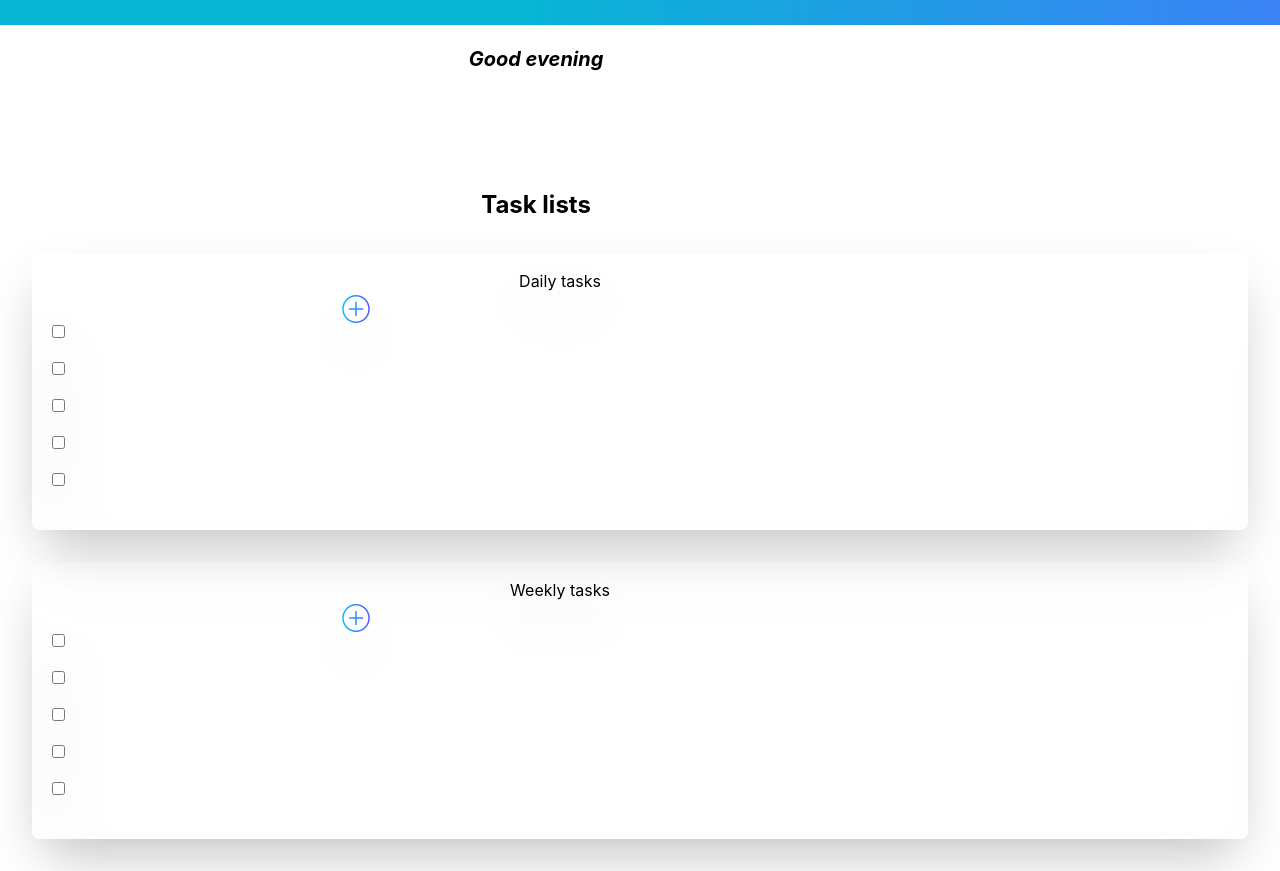
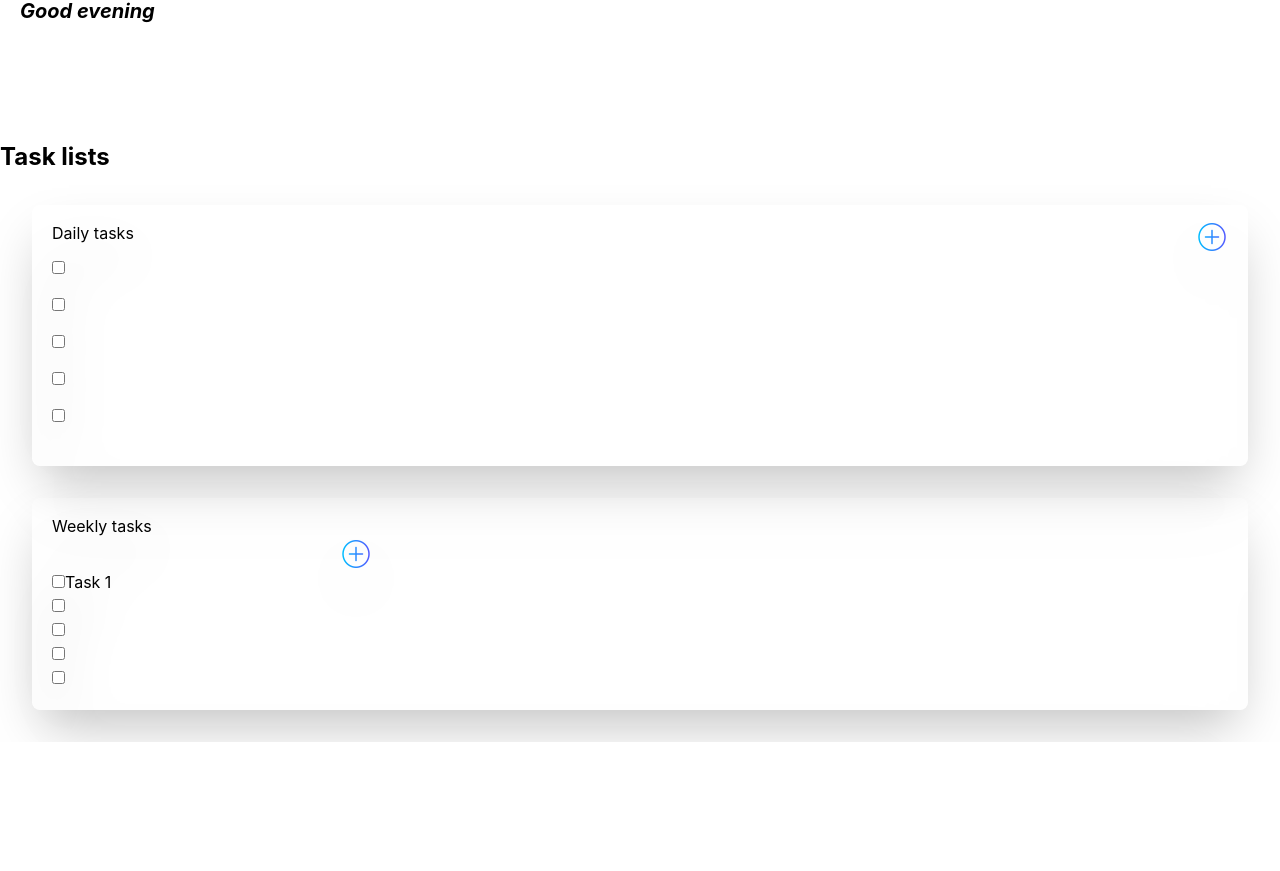
Before and after one commit to odohigreat/todoreact, a React (Create React App) app: page /dashboard in a window 1280 px wide. Shown: the part 351-1222 px from the top of the page. After the commit the page ends 1093 px from the top, so only its background shows below. Built offline with nearby package versions, Linux system fonts and the light colour scheme.

Commit message:
fix centering issues

```diff
--- a/src/App.css
+++ /dev/null
@@ -1,38 +0,0 @@
-.App {
-  text-align: center;
-}
-
-.App-logo {
-  height: 40vmin;
-  pointer-events: none;
-}
-
-@media (prefers-reduced-motion: no-preference) {
-  .App-logo {
-    animation: App-logo-spin infinite 20s linear;
-  }
-}
-
-.App-header {
-  background-color: #282c34;
-  min-height: 100vh;
-  display: flex;
-  flex-direction: column;
-  align-items: center;
-  justify-content: center;
-  font-size: calc(10px + 2vmin);
-  color: white;
-}
-
-.App-link {
-  color: #61dafb;
-}
-
-@keyframes App-logo-spin {
-  from {
-    transform: rotate(0deg);
-  }
-  to {
-    transform: rotate(360deg);
-  }
-}
--- a/src/App.js
+++ b/src/App.js
@@ -1,4 +1,3 @@
-import "./App.css";
 import { BrowserRouter, Routes, Route } from 'react-router-dom';
 import Home from './Pages/Home';
 import SignUp from './Pages/signUp';
--- a/src/Pages/DashBoard.js
+++ b/src/Pages/DashBoard.js
@@ -1,10 +1,8 @@
-import darkbluecirc from '../Pictures/darkbluecirc.png';
-import lightbluecirc from '../Pictures/lightbluecirc.png';
-import plusicon from '../Pictures/plus_icon.png';
-import { Link, useNavigate } from 'react-router-dom';
-import mypic from '../Pictures/miself.jpg';
-
-
+import darkbluecirc from "../Pictures/darkbluecirc.png";
+import lightbluecirc from "../Pictures/lightbluecirc.png";
+import plusicon from "../Pictures/plus_icon.png";
+import { Link, useNavigate } from "react-router-dom";
+import mypic from "../Pictures/miself.jpg";
 
 export default function () {
   return (
@@ -14,42 +12,59 @@
         <img className="absolute top-0 left-0 z-10" src={lightbluecirc} />
       </div>
       <div className="pt-44 -translate-y-24 bg-gradient-to-r from-40% from-cyan-500 to-blue-500 text-white">
-                <img className='w-32 h-32 mx-40 rounded-full' src={mypic} />
-                <h1 className="text-2xl font-bold p-5">Welcome Odohi Great
-                </h1>
+        <div className="">
+          <img className="m-auto w-20 h-20 rounded-full" src={mypic} />
+        </div>
+        <h1 className="text-2xl font-bold p-5">Welcome Odohi Great</h1>
       </div>
       <div>
-                <h2 className="text-xl italic -translate-y-24 mr-52 font-bold p-5">Good evening
+        <h2 className="text-xl italic -translate-y-24 mr-52 font-bold p-5">
+          Good evening
         </h2>
         <time></time>
       </div>
       <div>
-                <h1 className="text-2xl font-bold mr-52">Task lists
-                </h1>
-                <div className='p-5 m-8 pt-4 shadow-2xl rounded-lg drop-shadow-2xl'>
-                    <p className='mr-40'>Daily tasks</p>
-                    <Link><img className='w-8 h-8 ml-72' src={plusicon} /></Link>
-                    <div className='grid justify-start'>
-                        <input type="checkbox" /><br />
-                        <input type="checkbox" /><br />
-                        <input type="checkbox" /><br />
-                        <input type="checkbox" /><br />
-                        <input type="checkbox" /><br />
+        <h1 className="text-2xl font-bold mr-52">Task lists</h1>
+        <div className="p-5 m-8 pt-4 shadow-2xl rounded-lg drop-shadow-2xl">
+          <div className="clear-both mb-4">
+            <span className="">Daily tasks</span>
+            <span className="inline-block float-right">
+              <img className="w-8 h-8" src={plusicon} />
+            </span>
+          </div>
+          <div className="grid justify-start">
+            <input type="checkbox" />
+            <br />
+            <input type="checkbox" />
+            <br />
+            <input type="checkbox" />
+            <br />
+            <input type="checkbox" />
+            <br />
+            <input type="checkbox" />
+            <br />
           </div>
         </div>
-                <div className='p-5 m-8 pt-4 shadow-2xl rounded-lg drop-shadow-2xl'>
-                    <p className='mr-40'>Weekly tasks</p>
-                    <Link><img className='w-8 h-8 ml-72' src={plusicon} /></Link>
-                    <div className='grid justify-start'>
-                        <input type="checkbox" /><br />
-                        <input type="checkbox" /><br />
-                        <input type="checkbox" /><br />
-                        <input type="checkbox" /><br />
-                        <input type="checkbox" /><br />
+        <div className="p-5 m-8 pt-4 shadow-2xl rounded-lg drop-shadow-2xl">
+          <p className="mr-40">Weekly tasks</p>
+          <Link>
+            <img className="w-8 h-8 ml-72" src={plusicon} />
+          </Link>
+          <div className="">
+            <input type="checkbox" />
+            <label>Task 1</label>
+            <br />
+            <input type="checkbox" />
+            <br />
+            <input type="checkbox" />
+            <br />
+            <input type="checkbox" />
+            <br />
+            <input type="checkbox" />
+            <br />
           </div>
         </div>
       </div>
     </div>
-
   );
 }
```
Lines whose indentation alone changed are shown as unchanged.
